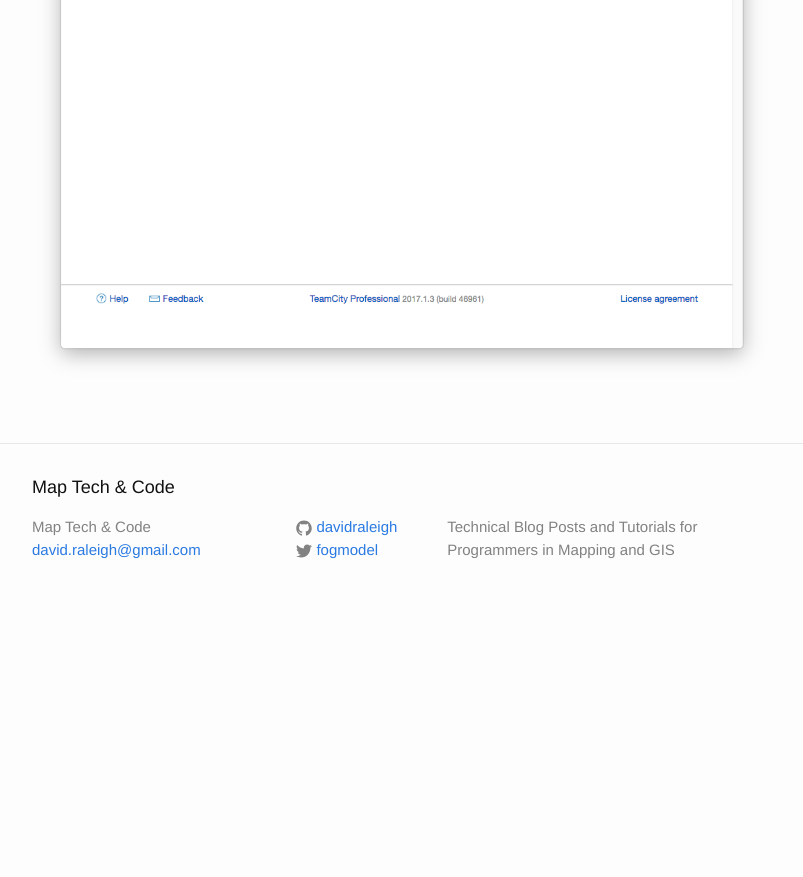
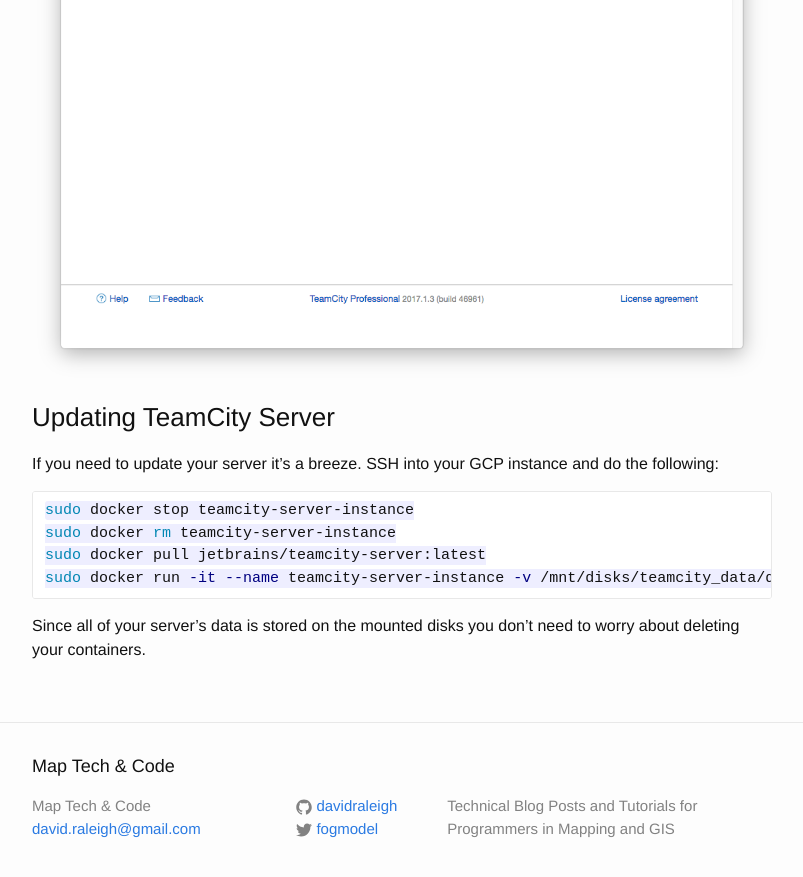
Before and after one commit to davidraleigh/davidraleigh.github.io, a Jekyll site: the page built from _posts/2017-09-05-Using-TeamCity-on-GCP-with-Docker.md, in a window 1280 px wide and 900 px high, scrolled down 4698 px. Shown: the top 877 px of the window, without its empty margins (238-1041 px from the left). Built offline with Jekyll 4.4.1, drawn with Linux system fonts in a browser that asks for light colours; our own code applies the rules of GitHub Pages for plain Markdown files; comment, search, counter and statistics services are not loaded; before the commit the page ends 5319 px from its top, so only the background shows below that; some of the changed text lies outside the part shown.

Commit message:
Update 2017-09-05-Using-TeamCity-on-GCP-with-Docker.md

````diff
--- a/_posts/2017-09-05-Using-TeamCity-on-GCP-with-Docker.md
+++ b/_posts/2017-09-05-Using-TeamCity-on-GCP-with-Docker.md
@@ -89,7 +89,7 @@ Your number in the quotes will allow you to login as admin.
 ### Running a TeamCity Agent
 From the same instance we've installed TeamCity we're going to run a TeamCity agent. mounting /var/run/docker.sock allows for docker-in-docker running of test containers. :
 ```bash
-sudo docker run -it -e SERVER_URL="http://teamcity.echoparklabs.io/" \
+sudo docker run -it -e SERVER_URL="http://teamcity.yourfancyurl.io/" \
   -e AGENT_NAME=agent1 \
   -v /home/davidraleigh/agent1:/data/teamcity_agent/conf \
   -v /var/run/docker.sock:/var/run/docker.sock \
@@ -99,3 +99,15 @@ sudo docker run -it -e SERVER_URL="http://teamcity.echoparklabs.io/" \
 
 When you go to the __Agents->Unauthorized__ tab in TeamCity, you'll see a list of agents (at this point it should only show the one agent you just started). Your agent may take a little while to download all the latest libraries from TeamCity. Once it has downloaded all the necessary libraries it will say __Connected__ in green as you see in this below image. Click the hyperlink to the left that says __Unauthorized__ and then you will be able to approve your agent's being associated with TeamCity.
 ![Once it says Connected](https://davidraleigh.github.io/assets/teamcity-server-create/authorize-agent.png)
+
+### Updating TeamCity Server
+If you need to update your server it's a breeze. SSH into your GCP instance and do the following:
+
+```bash
+sudo docker stop teamcity-server-instance
+sudo docker rm teamcity-server-instance
+sudo docker pull jetbrains/teamcity-server:latest
+sudo docker run -it --name teamcity-server-instance -v /mnt/disks/teamcity_data/datadir:/data/teamcity_server/datadir  -v /mnt/disks/teamcity_data/logs:/opt/teamcity/logs -p 80:8111 jetbrains/teamcity-server:latest
+```
+
+Since all of your server's data is stored on the mounted disks you don't need to worry about deleting your containers.
````
